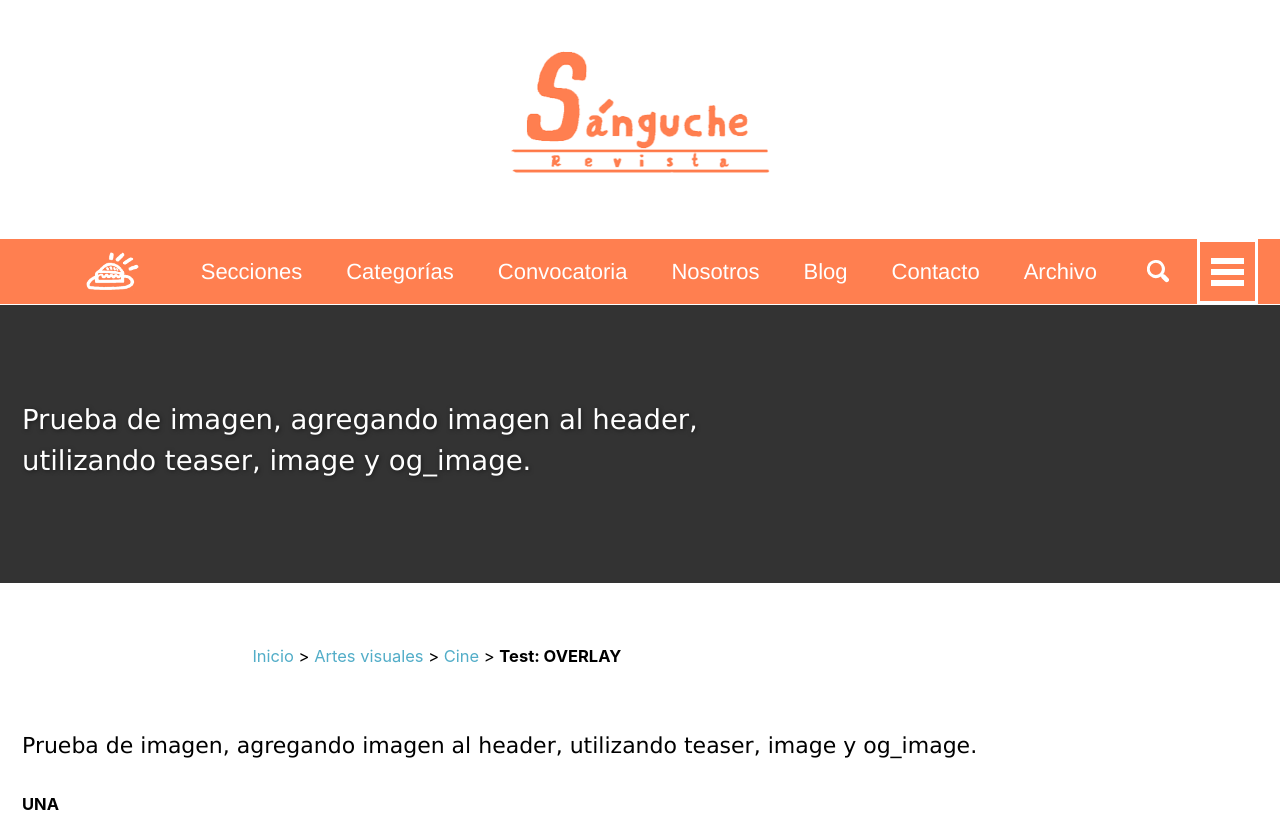
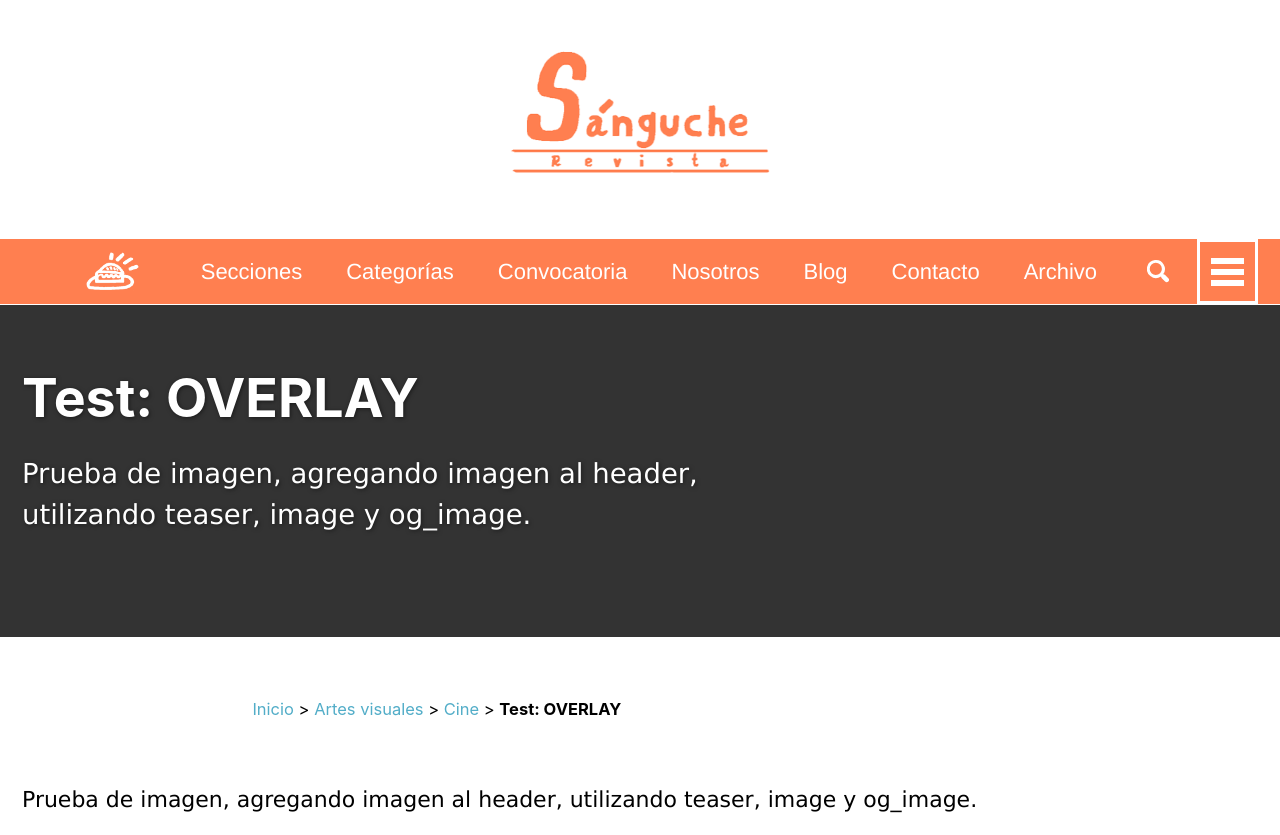
Before and after one commit to sangucherevista/sangucherevista.github.io, a Jekyll site: the page built from _posts/2017-07-29-test-overlay.md, in a window 1280 px wide and 900 px high, cut to the strip 0-835 px from the top of the window. Built offline with Jekyll 4.4.1, drawn with Linux system fonts in a browser that asks for light colours; nearby versions of some CDN libraries.

Commit message:
Updated '_includes/page__hero.html' via CloudCannon

```diff
--- a/_includes/page__hero.html
+++ b/_includes/page__hero.html
@@ -38,6 +38,8 @@
       <h1 class="page__title" itemprop="headline">
         {% if paginator and site.paginate_show_page_num %}
           {{ site.title }}{% unless paginator.page == 1 %} {{ site.data.ui-text[site.locale].page | default: "Page" }} {{ paginator.page }}{% endunless %}
+        {% else %}
+          {{ page.title | default: site.title | markdownify | remove: "<p>" | remove: "</p>" }}
         {% endif %}
       </h1>
       {% if page.header.show_overlay_excerpt != false and page.excerpt %}
```
